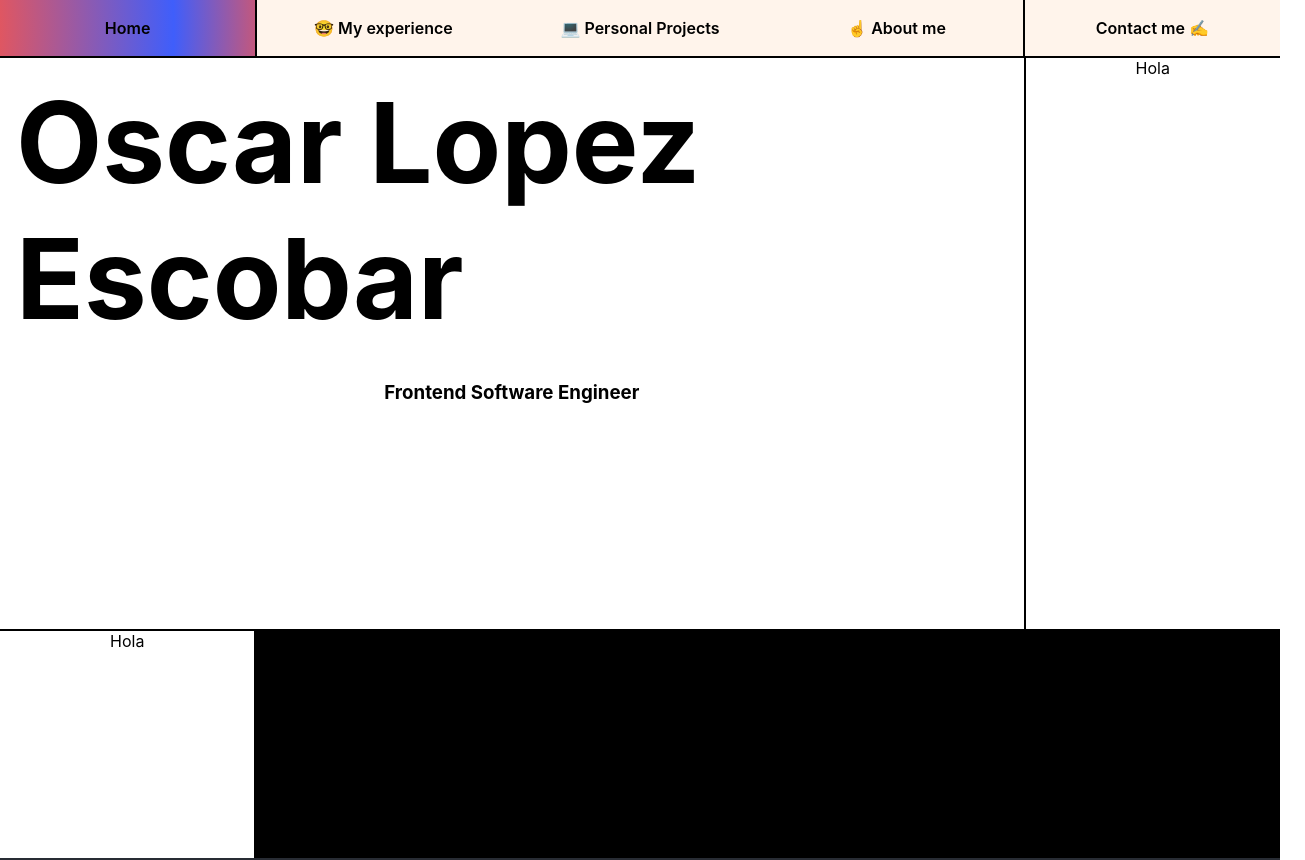
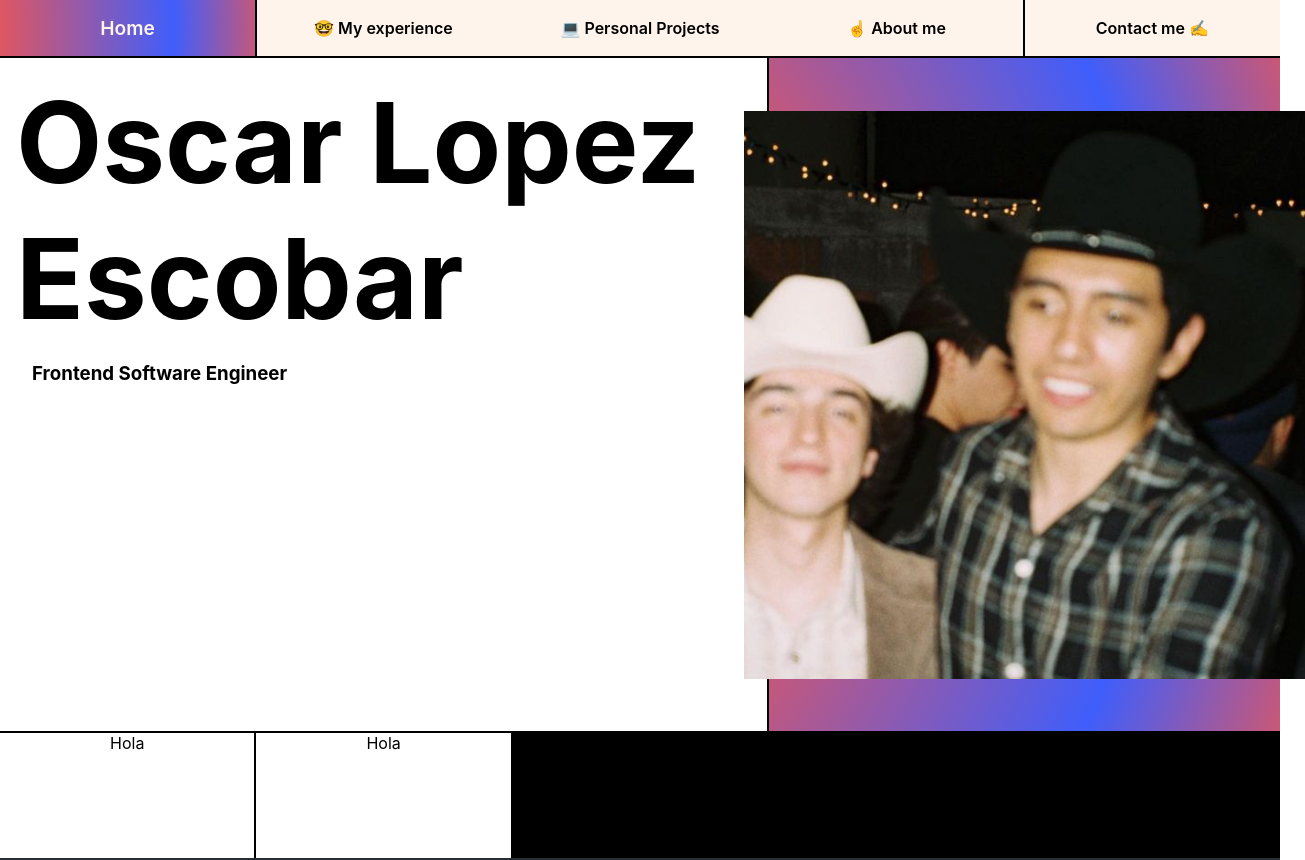
Before and after one commit to OLopezE/my-portfolio, a React (Create React App) app: page / in a window 1280 px wide. Shown: the top 860 px of the page, 1305 px wide, since content can reach past the window. Built offline with nearby package versions, Linux system fonts and the light colour scheme.

Commit message:
my picture

```diff
--- a/src/js/views/home/Home.jsx
+++ b/src/js/views/home/Home.jsx
@@ -1,6 +1,15 @@
 import React from 'react'
 
-import { HomeGrid, BigAssTitle, ElegantSubtitle, TitleSection } from './Home.style';
+import {
+  HomeGrid,
+  BigAssTitle,
+  ElegantSubtitle,
+  MyPicture,
+  MyPictureContainer,
+  TitleSection
+} from './Home.style';
+
+import oscarPicture from '../../../assets/media/pictures/my-picture.png'
 
 const Home = () => {
   return (
@@ -9,6 +18,9 @@ const Home = () => {
         <BigAssTitle>Oscar Lopez Escobar</BigAssTitle>
         <ElegantSubtitle>Frontend Software Engineer</ElegantSubtitle>
       </TitleSection>
+      <MyPictureContainer>
+        <MyPicture src={oscarPicture}/>
+      </MyPictureContainer>
       <section>Hola</section>
       <section>Hola</section>
     </HomeGrid>
--- a/src/js/views/home/Home.style.js
+++ b/src/js/views/home/Home.style.js
@@ -21,16 +21,50 @@ const BigAssTitle = styled.h1`
 `;
 
 const ElegantSubtitle = styled.h3`
+  text-align: left;
+  margin: 0;
+  padding: 0 2rem;;
+`;
+
+const TitleSection = styled.section`
+  grid-column: span 3;
+`
+
+const MyPicture = styled.img`
 
 `;
 
-const TitleSection = styled.section`
-  grid-column: span 4
-`
+const MyPictureContainer = styled.div`
+  grid-column: span 2;
+  grid-row: span 1;
+  display: flex;
+  justify-content: center;
+  align-items: center;
+
+  background: rgb(63,94,251);
+  background: radial-gradient(circle, #3f5efb 0%, #fc5546 36%, #3f5efb 76%, #fc5546 99%);
+  background-size: 400%;
+  animation: mymove 16s ease infinite alternate;
+
+  @keyframes mymove {
+    0% {
+      background-position: left;
+    }
+    50% {
+      background-position: right;
+    }
+    100% {
+      background-position: left;
+    }
+  }
+
+`;
 
 export {
   HomeGrid,
   BigAssTitle,
   ElegantSubtitle,
+  MyPicture,
+  MyPictureContainer,
   TitleSection
 }
```
Also changed, not shown: src/assets/media/pictures/my-picture.png (added).
